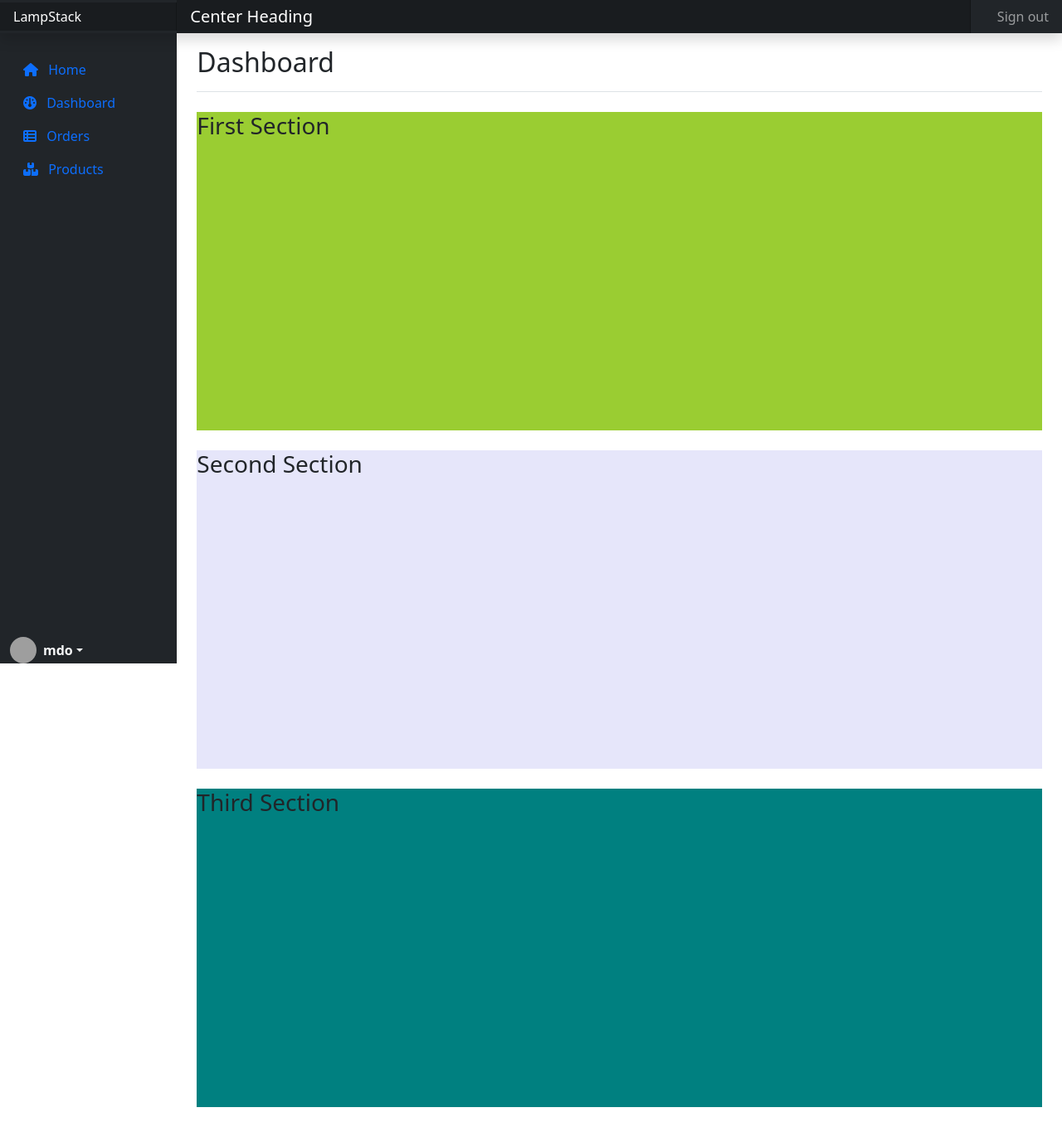
After one commit to sirharis214/lamp-stack, a PHP site: page /files/sites/home.php in a window 1280 px wide. The commit adds this page. Shown: the whole page at 83% size. Run offline with PHP 8.4, Linux system fonts and the light colour scheme; some libraries are stand-ins or nearby versions; grey boxes are pictures that could not be loaded.

Commit message:
html pages formatted

```diff
--- a/files/css/main.css
+++ b/files/css/main.css
@@ -3,17 +3,10 @@
   --white: #ffffff;
 }
 
-main{
+/* main{
   background-color: yellow;
-}
+} */
 
-.content-base {
-  height: 100%;
-}
-
-.background-fill {
-  background-color: var(--logo-blue);
-}
 body {
   font-size: .875rem;
 }
@@ -106,3 +99,7 @@ body {
   border-color: transparent;
   box-shadow: 0 0 0 3px rgba(255, 255, 255, .25);
 }
+
+.nav .nav-item .nav-link:hover {
+  background-color: var(--logo-blue);
+}
--- /dev/null
+++ b/files/sites/home.php
@@ -0,0 +1,82 @@
+<html>
+<head>
+	<?php include('import-head.php'); ?>
+</head>
+<body>
+<header class="navbar navbar-dark sticky-top bg-dark flex-md-nowrap p-0 shadow">
+	<a class="navbar-brand col-md-3 col-lg-2 me-0 px-3 fs-6" href="#">LampStack</a>
+	<button class="navbar-toggler position-absolute d-md-none collapsed" type="button" data-bs-toggle="collapse" data-bs-target="#sidebarMenu" aria-controls="sidebarMenu" aria-expanded="false" aria-label="Toggle navigation">
+		<span class="navbar-toggler-icon"></span>
+	</button>
+	<a class="navbar-brand px-3 w-100" href="#">Center Heading</a>
+	<div class="navbar-nav">
+		<div class="nav-item text-nowrap">
+			<a class="nav-link px-3" href="#">Sign out</a>
+		</div> <!-- .nav-item text-nowrap -->
+	</div> <!-- .navbar-nav -->
+</header>
+<div class="container-fluid">
+	<div class="row">
+		<nav id="sidebarMenu" class="col-md-3 col-lg-2 d-md-block bg-dark sidebar collapse">
+			<div class="d-flex flex-column position-sticky pt-3 sidebar-sticky">
+				<ul class="nav flex-column flex-grow-1">
+					<li class="nav-item">
+						<a href="#" class="nav-link text-primary" aria-current="page">
+							<i class="me-2 fa-solid fa-house"></i>
+							Home
+						</a>
+					</li>
+					<li class="nav-item">
+						<a href="#" class="nav-link text-primary">
+							<i class="me-2 fa-solid fa-gauge"></i>
+							Dashboard
+						</a>
+					</li>
+					<li class="nav-item">
+						<a href="#" class="nav-link text-primary">
+							<i class="me-2 fa-solid fa-table-list"></i>
+							Orders
+						</a>
+					</li>
+					<li class="nav-item">
+						<a href="#" class="nav-link text-primary">
+							<i class="me-2 fa-solid fa-boxes-stacked"></i>
+							Products
+						</a>
+					</li>
+				</ul>
+				<div class="dropdown">
+                    <a href="#" class="d-flex align-items-center link-light text-decoration-none dropdown-toggle" id="dropdownUser2" data-bs-toggle="dropdown" aria-expanded="false">
+                      <img src="https://github.com/mdo.png" alt="" width="32" height="32" class="rounded-circle me-2">
+                      <strong>mdo</strong>
+                    </a>
+                    <ul class="dropdown-menu dropdown-menu-dark text-small shadow" aria-labelledby="dropdownUser2">
+                      <li><a class="dropdown-item" href="#">New project...</a></li>
+                      <li><a class="dropdown-item" href="#">Settings</a></li>
+                      <li><a class="dropdown-item" href="#">Profile</a></li>
+                      <li><hr class="dropdown-divider"></li>
+                      <li><a class="dropdown-item" href="#">Sign out</a></li>
+                    </ul>
+                </div> <!-- .dropdown -->
+			</div> <!-- .position-sticky pt-3 sidebar-sticky -->
+		</nav>
+		<main class="col-md-9 ms-sm-auto col-lg-10 px-md-4">
+			<div class="d-flex justify-content-between flex-wrap flex-md-nowrap align-items-center pt-3 pb-2 mb-3 border-bottom">
+				<h1 class="h2">Dashboard</h1>
+			</div>
+			<div class="my-4 w-100" style="display: block; background-color:yellowgreen; height: 384px; width: 911px;">
+				<h3>First Section</h3>
+			</div>
+			<div class="my-4 w-100" style="display: block; background-color:lavender; height: 384px; width: 911px;">
+				<h3>Second Section</h3>
+			</div>
+			<div class="my-4 w-100" style="display: block; background-color:teal; height: 384px; width: 911px;">
+				<h3>Third Section</h3>
+			</div>
+		</main>
+	</div> <!-- .row -->
+</div> <!-- .container-fluid -->
+
+<?php include('import-scripts.php'); ?>
+</body>
+</html>
--- a/files/sites/import-head.php
+++ b/files/sites/import-head.php
@@ -1,7 +1,6 @@
-<head>
-    <meta charset="utf-8">
-    <meta name="viewport" content="width=device-width, initial-scale=1">
-    <link rel="icon" type="image/x-icon" href="../logos/favicon.ico">
-    <link rel="stylesheet" href="../css/main.css">
-    <link href="https://cdn.jsdelivr.net/npm/bootstrap@5.3.0-alpha3/dist/css/bootstrap.min.css" rel="stylesheet" integrity="sha384-KK94CHFLLe+nY2dmCWGMq91rCGa5gtU4mk92HdvYe+M/SXH301p5ILy+dN9+nJOZ" crossorigin="anonymous">
-</head>
+<meta charset="utf-8">
+<meta name="viewport" content="width=device-width, initial-scale=1">
+<link rel="icon" type="image/x-icon" href="../logos/favicon.ico">
+<link rel="stylesheet" href="../css/main.css">
+<link href="https://cdn.jsdelivr.net/npm/bootstrap@5.3.0-alpha3/dist/css/bootstrap.min.css" rel="stylesheet" integrity="sha384-KK94CHFLLe+nY2dmCWGMq91rCGa5gtU4mk92HdvYe+M/SXH301p5ILy+dN9+nJOZ" crossorigin="anonymous">
+<title>LampStack.io</title>
```
Also changed, not shown: files/sites/about.php (renamed from files/sites/about.html, +23 -16 lines), files/sites/home.html (deleted, +0 -137 lines), index.php (+4 -17 lines).
